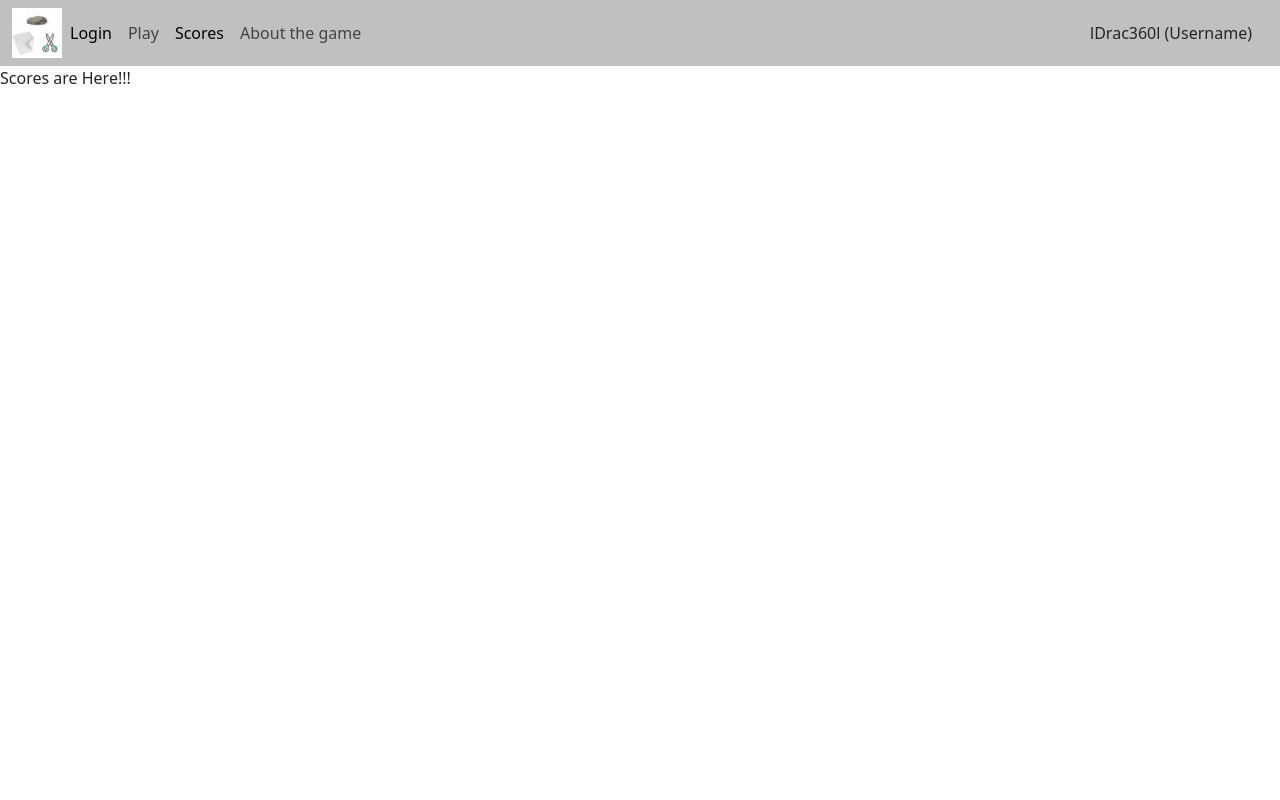
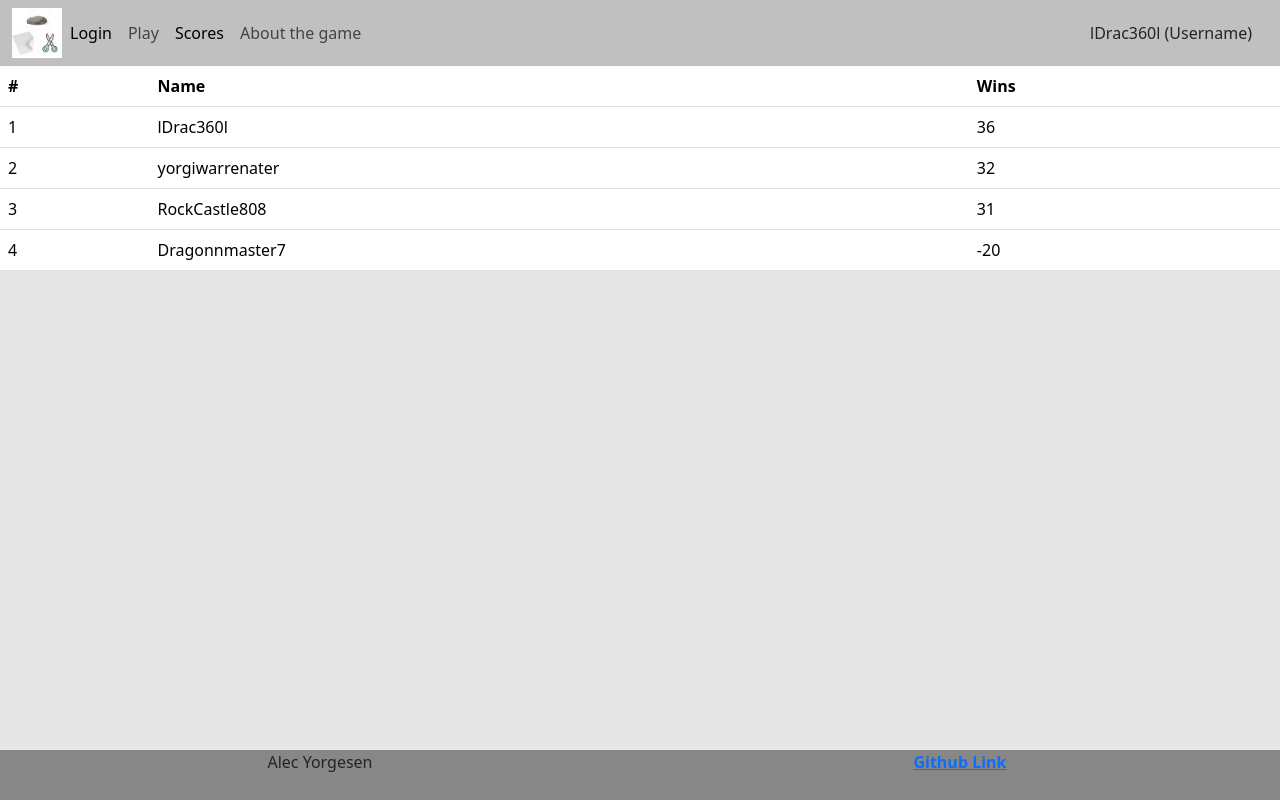
Before and after one commit to Alecyorgesen/startup, a React (Vite) app: page /scores in a window 1280 px wide. Built offline with nearby package versions, Linux system fonts and the light colour scheme.

Commit message:
fixed up some stuff some more!!!!

```diff
--- a/src/about/about.jsx
+++ b/src/about/about.jsx
@@ -4,6 +4,20 @@ import 'bootstrap/dist/css/bootstrap.min.css';
 
 export default function About() {
     return (
-        <div>About is Here!!!</div>
+    <main>
+        <div class="d-flex justify-content-center m-5">
+            <img src="https://www.rd.com/wp-content/uploads/sites/2/2016/04/rock-paper-scissor-ft.jpg" width="500" alt="A picture with a rock, paper and scissors" />
+        </div>
+        <div className="container">
+          <div className="row justify-content-center">
+              <div className="col-8 col-md-6 text-center">
+                  <h5>
+                      Rock Paper Scissors Showdown is a game designed by Alec Yorgesen.
+                      It involves playing 5 times as much rock paper scissors in each round than you ever would normally!
+                  </h5>
+              </div>
+          </div>
+      </div>
+    </main>
     );
 }
--- a/src/app.css
+++ b/src/app.css
@@ -0,0 +1,7 @@
+.background-grey {
+    background-color: hsl(0, 0%, 53%);
+  }
+
+html, .body {
+    background-color: #e6e6e6;
+}
--- a/src/app.jsx
+++ b/src/app.jsx
@@ -6,12 +6,14 @@ import Scores from './scores/scores';
 import About from './about/about';
 // import { AuthState } from './login/AuthState';
 import 'bootstrap/dist/css/bootstrap.min.css';
+import 'bootstrap/dist/js/bootstrap.bundle.min.js'; //I might change this later...
 import './app.css';
 
 export default function App() {
 
     return (
         <BrowserRouter>
+        <div className='body'>
             <header className="sticky-top">
                 <nav className="navbar navbar-expand-lg bg-grey">
                     <div className="container-fluid">
@@ -49,7 +51,23 @@ export default function App() {
                 <Route path='/about' element={<About />} />
                 <Route path='*' element={<NotFound />} />
             </Routes>
+
+
+            <footer className="d-flex background-grey position-absolute bottom-0 end-0">
+            <div className="container-fluid">
+              <div className="row">
+                  <div className="col d-flex justify-content-center">
+                      <p>Alec Yorgesen</p>
+                  </div>
+                  <div className="col d-flex justify-content-center fw-bold">
+                      <a href="https://github.com/Alecyorgesen/startup">Github Link</a>
+                  </div>
+              </div>
+            </div>
+        </footer>
+        </div>
         </BrowserRouter>
+
     )
 }
 
--- a/src/login/login.css
+++ b/src/login/login.css
@@ -3,27 +3,10 @@
     outline: #7a9c00;
 }
 
-.bg-grey {
-    background-color: #c0c0c0; /* Custom yellow color */
-  }
-
   html, .body {
     height: 100%;
-}
-
-.body {
-    display: flex;
-    flex-direction: column;
 }
 
 main {
     flex: 1; /* This will ensure the main content takes up the remaining space */
 }
-
-footer {
-    background-color: grey;
-    position: relative;
-    bottom: 0;
-    width: 100%;
-    height: 50px; /* Adjust as necessary */
-}
--- a/src/login/login.jsx
+++ b/src/login/login.jsx
@@ -5,7 +5,7 @@ import 'bootstrap/dist/css/bootstrap.min.css';
 
 export default function Login() {
     return (
-    <main>
+    <main className="pt-5 flex-fill">
         <h1 className="d-flex justify-content-center">
             Welcome to Rock Paper Scissors Showdown!
         </h1>
--- a/src/play/play.jsx
+++ b/src/play/play.jsx
@@ -1,7 +1,6 @@
 import React from "react";
 import './play.css'
 import 'bootstrap/dist/css/bootstrap.min.css';
-import 'bootstrap/dist/js/bootstrap.bundle.min.js';
 
 export default function Play() {
     return (
--- a/src/scores/scores.jsx
+++ b/src/scores/scores.jsx
@@ -4,6 +4,38 @@ import 'bootstrap/dist/css/bootstrap.min.css';
 
 export default function Scores() {
     return (
-        <div>Scores are Here!!!</div>
+    <main>
+        <table className="table">
+            <thead>
+                <tr>
+                    <th>#</th>
+                    <th>Name</th>
+                    <th>Wins</th>
+                </tr>
+            </thead>
+            <tbody>
+                <tr>
+                    <td>1</td>
+                    <td>lDrac360l</td>
+                    <td>36</td>
+                </tr>
+                <tr>
+                    <td>2</td>
+                    <td>yorgiwarrenater</td>
+                    <td>32</td>
+                </tr>
+                <tr>
+                    <td>3</td>
+                    <td>RockCastle808</td>
+                    <td>31</td>
+                </tr>
+                <tr>
+                    <td>4</td>
+                    <td>Dragonnmaster7</td>
+                    <td>-20</td>
+                </tr>
+            </tbody>
+        </table>
+    </main>
     );
 }
```
